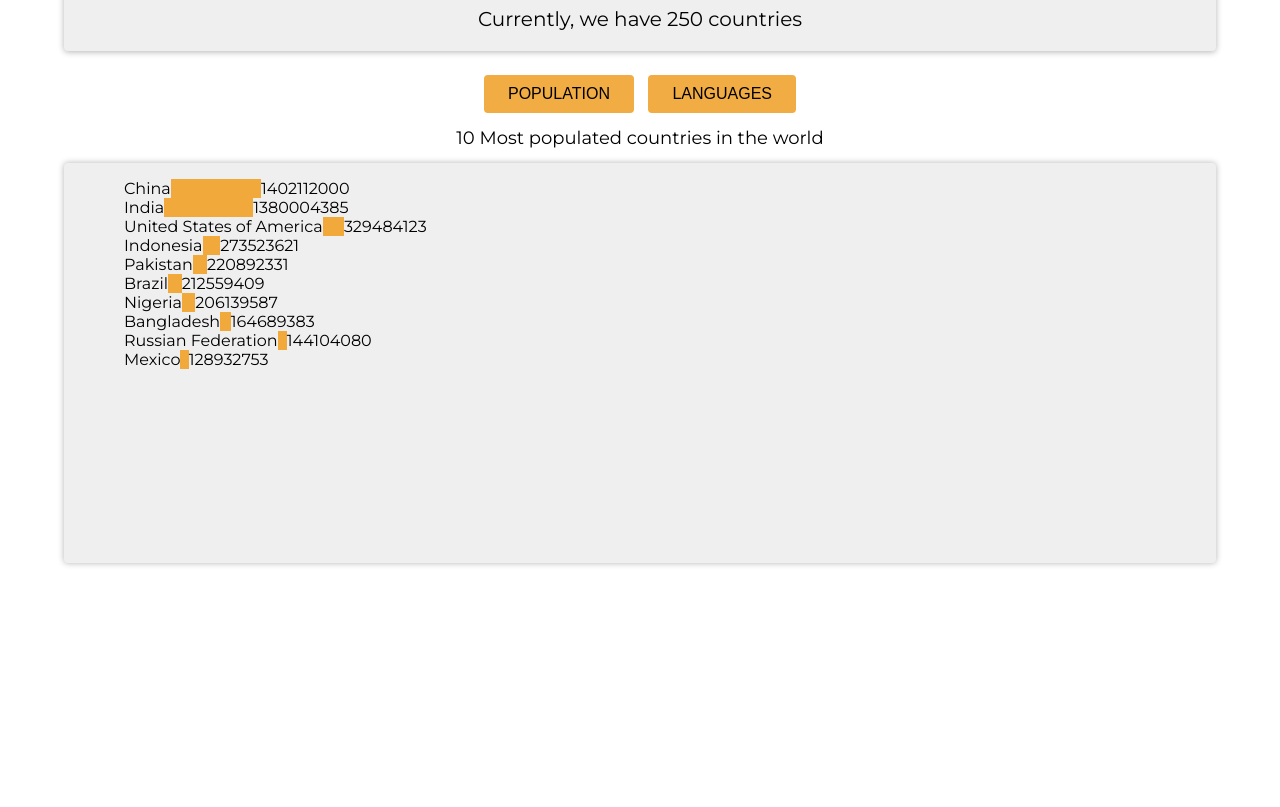
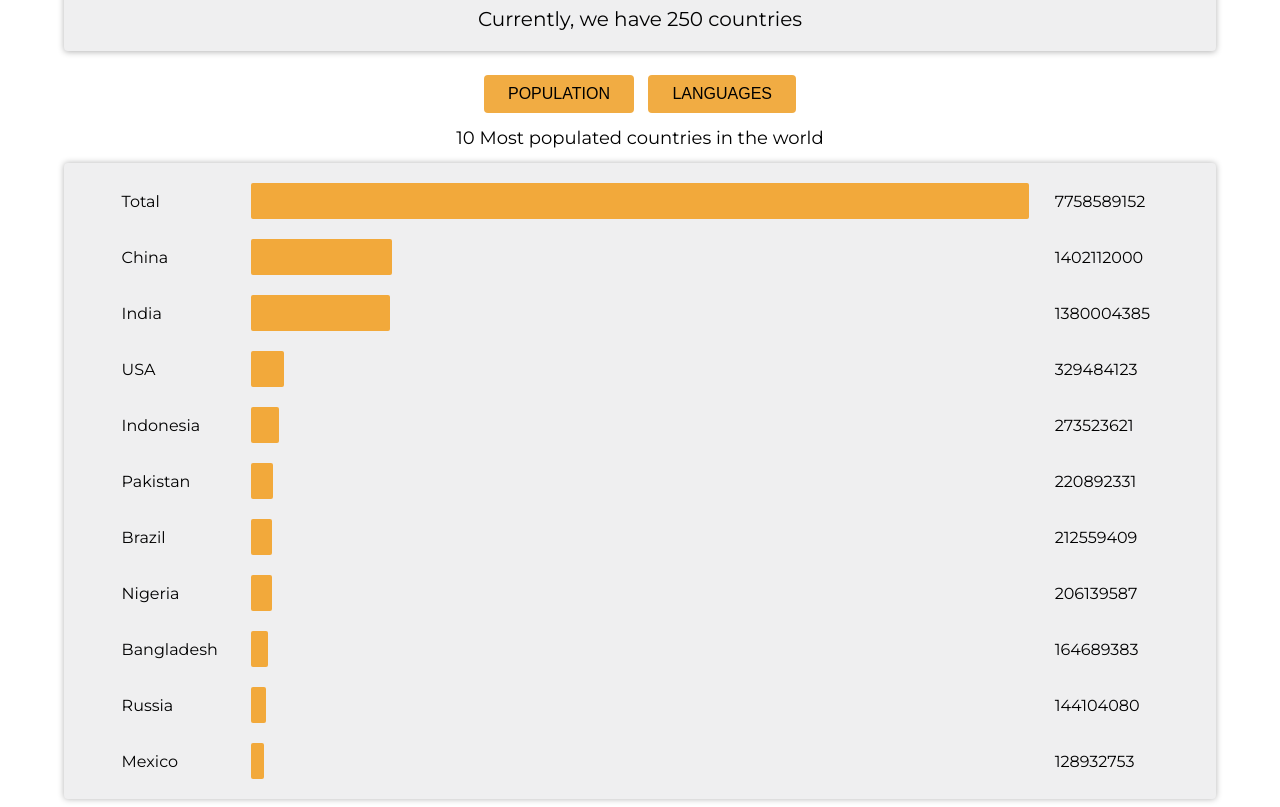
Before and after one commit to marucube35/web-practices, a plain HTML site: page countries_visualization/index.html in a window 1280 px wide. Shown: the part 84-891 px from the top of the page. Before the commit the page ends 800 px from the top, so only its background shows below. Drawn offline with Linux system fonts and the light colour scheme.

Commit message:
countries_visualization: update graphs

```diff
--- a/countries_visualization/css/style.css
+++ b/countries_visualization/css/style.css
@@ -1,5 +1,8 @@
 :root {
     font-size: 62.5%;
+    padding: 0;
+    margin: 0;
+    box-sizing: border-box;
 }
 
 body {
@@ -74,26 +77,38 @@ main {
 }
 
 .graphs {
-    height: 400px;
     width: 100%;
     background-color: #efeff0;
     box-shadow: 0px 0px 6px 0px rgba(0, 0, 0, 0.3);
     border-radius: 4px;
+    display: flex;
+    justify-content: center;
+    align-items: center;
 }
 
-.graph-wrapper{
-    display: flex;
-    align-items: center;
-    justify-content: center;
-    width: 100%;
-    margin: 0 20px;
-}
-
-.list{
-    width: 100%;
+.graph-wrapper {
+    width: 90%;
     font-size: 1.6rem;
 }
 
-.item{
+.item {
     display: flex;
+    justify-content: space-between;
+    margin: 20px 0;
+    align-items: center;
 }
+.item-name {
+    width: 10%;
+}
+.item-bar {
+    width: 75%;
+    height: 3.6rem;
+}
+.item-visualization {
+    height: 100%;
+    background-color: #f2a93b;
+    border-radius: 2px;
+}
+.item-stat {
+    width: 10%;
+}
--- a/countries_visualization/scripts/main.js
+++ b/countries_visualization/scripts/main.js
@@ -1,10 +1,9 @@
 import { countries_data } from '../data/countries_data.js'
 
 const graphWrapper = document.querySelector('.graph-wrapper')
-
-const totalPopulation = countries_data.reduce((acc, curr) => {
-    return acc + curr.population
-}, 0)
+console.log("🌸 ~ file: main.js ~ line 4 ~ graphWrapper", [graphWrapper]);
+const BAR_WIDTH = 0.75 * graphWrapper.clientWidth
+console.log("🌸 ~ file: main.js ~ line 5 ~ graphWrapper.clientWidth", graphWrapper.clientWidth);
 
 const topTenCountries = countries_data
     .sort((a, b) => b.population - a.population)
@@ -13,30 +12,37 @@ const topTenCountries = countries_data
         return { name, population }
     })
 
-const list = document.createElement('ul')
-list.classList.add('list')
+const totalPopulation = countries_data.reduce((acc, curr) => {
+    return acc + curr.population
+}, 0)
+topTenCountries.unshift({ name: 'Total', population: totalPopulation })
 
 topTenCountries.forEach((country) => {
-    const li = document.createElement('li')
-    li.classList.add('item')
+    const item = document.createElement('div')
+    item.classList.add('item')
 
     const name = document.createElement('span')
     name.classList.add('item-name')
+    if (country.name == 'United States of America') country.name = 'USA'
+    if (country.name == 'Russian Federation') country.name = 'Russia'
     name.innerText = `${country.name}`
+
+    const visualization = document.createElement('div')
+    visualization.classList.add('item-visualization')
+    visualization.style.width = `${
+        BAR_WIDTH * (country.population / totalPopulation)
+    }px`
 
     const bar = document.createElement('div')
     bar.classList.add('item-bar')
-    bar.style.width = `${(500 * country.population) / totalPopulation}px`
-    bar.style.backgroundColor = '#f2a93b'
+    bar.appendChild(visualization)
 
     const stat = document.createElement('span')
     stat.classList.add('item-stat')
     stat.innerText = `${country.population}`
 
-    li.appendChild(name)
-    li.appendChild(bar)
-    li.appendChild(stat)
-    list.appendChild(li)
+    item.appendChild(name)
+    item.appendChild(bar)
+    item.appendChild(stat)
+    graphWrapper.appendChild(item)
 })
-
-graphWrapper.appendChild(list)
```
